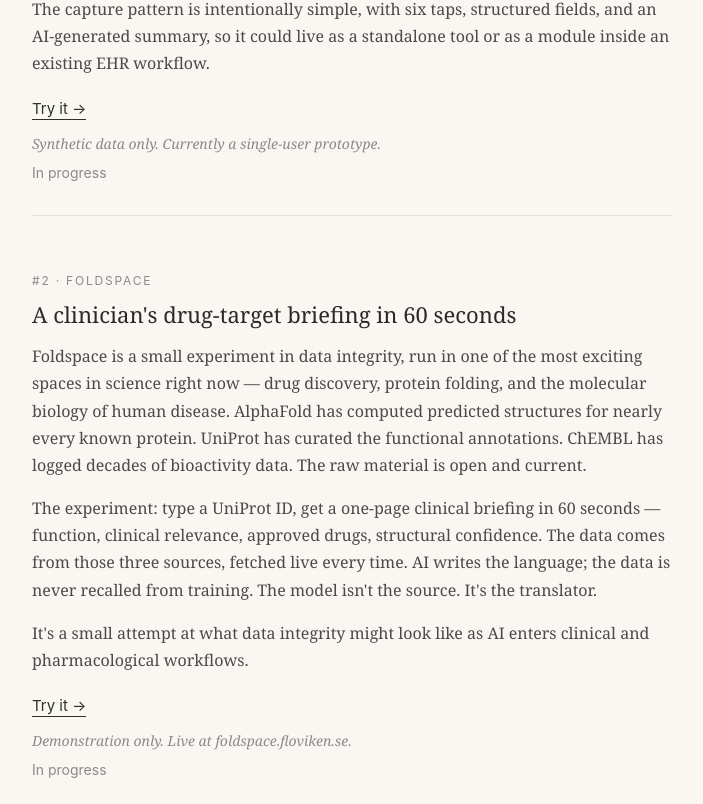
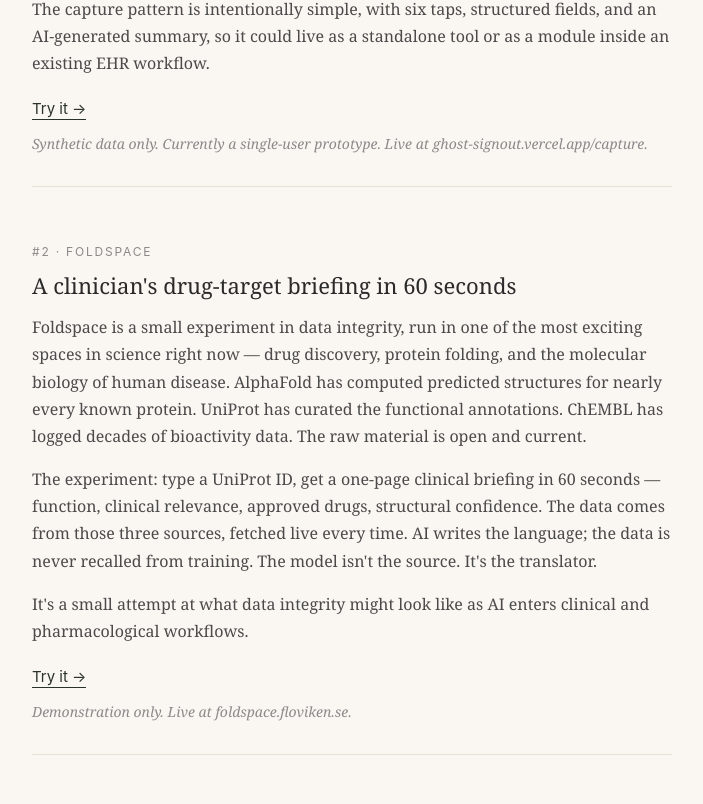
Before and after one commit to RAhroonAI/floviken-site, a Next.js app: page / in a window 1280 px wide. Shown: the part 1616-2420 px from the top of the page, without its empty margins (288-991 px from the left). Built offline with nearby package versions, Linux system fonts and the light colour scheme.

Commit message:
Lowfire description rewrite, In progress removed from shipped experiments, email link in intro

```diff
--- a/src/app/page.js
+++ b/src/app/page.js
@@ -66,7 +66,7 @@
             I build small clinical AI experiments aimed at workflow gaps I see in real shifts, including handoff visibility, time-critical decision support, and high-risk encounter documentation. These are independent projects, not deployed in any clinical setting.
           </p>
           <p style={{ margin: 0 }}>
-            If you&apos;re working on clinical AI and want a clinician&apos;s perspective, or you&apos;re a clinician thinking about getting closer to the tech side, I&apos;d like to hear from you.
+            If you&apos;re working on clinical AI and want a clinician&apos;s perspective, or you&apos;re a clinician thinking about getting closer to the tech side, I&apos;d like to hear from you at <a href="mailto:richard@floviken.se" style={{ color: '#3a3a3a', textDecoration: 'none', borderBottom: '1px solid #d8d2c5', paddingBottom: '1px' }}>richard@floviken.se</a>.
           </p>
         </div>
 
@@ -173,18 +173,9 @@
             fontStyle: 'italic',
             color: '#8a8a8a',
             marginTop: '0.75rem',
-            marginBottom: '0.5rem',
+            marginBottom: 0,
           }}>
-            Synthetic data only. Currently a single-user prototype.
-          </p>
-          <p style={{
-            fontFamily: '"Inter", -apple-system, sans-serif',
-            fontSize: '0.875rem',
-            color: '#8a8a8a',
-            marginBottom: 0,
-            marginTop: 0,
-          }}>
-            In progress
+            Synthetic data only. Currently a single-user prototype. Live at ghost-signout.vercel.app/capture.
           </p>
         </div>
 
@@ -260,18 +251,9 @@
             fontStyle: 'italic',
             color: '#8a8a8a',
             marginTop: '0.75rem',
-            marginBottom: '0.5rem',
+            marginBottom: 0,
           }}>
             Demonstration only. Live at foldspace.floviken.se.
-          </p>
-          <p style={{
-            fontFamily: '"Inter", -apple-system, sans-serif',
-            fontSize: '0.875rem',
-            color: '#8a8a8a',
-            marginBottom: 0,
-            marginTop: 0,
-          }}>
-            In progress
           </p>
         </div>
 
@@ -357,18 +339,9 @@
             fontStyle: 'italic',
             color: '#8a8a8a',
             marginTop: '0.75rem',
-            marginBottom: '0.5rem',
+            marginBottom: 0,
           }}>
-            Demonstration only. All drug names redacted to class level. Live at lowfire.floviken.se.
-          </p>
-          <p style={{
-            fontFamily: '"Inter", -apple-system, sans-serif',
-            fontSize: '0.875rem',
-            color: '#8a8a8a',
-            marginBottom: 0,
-            marginTop: 0,
-          }}>
-            In progress
+            Demonstration only. Live at lowfire.floviken.se.
           </p>
         </div>
 
```
